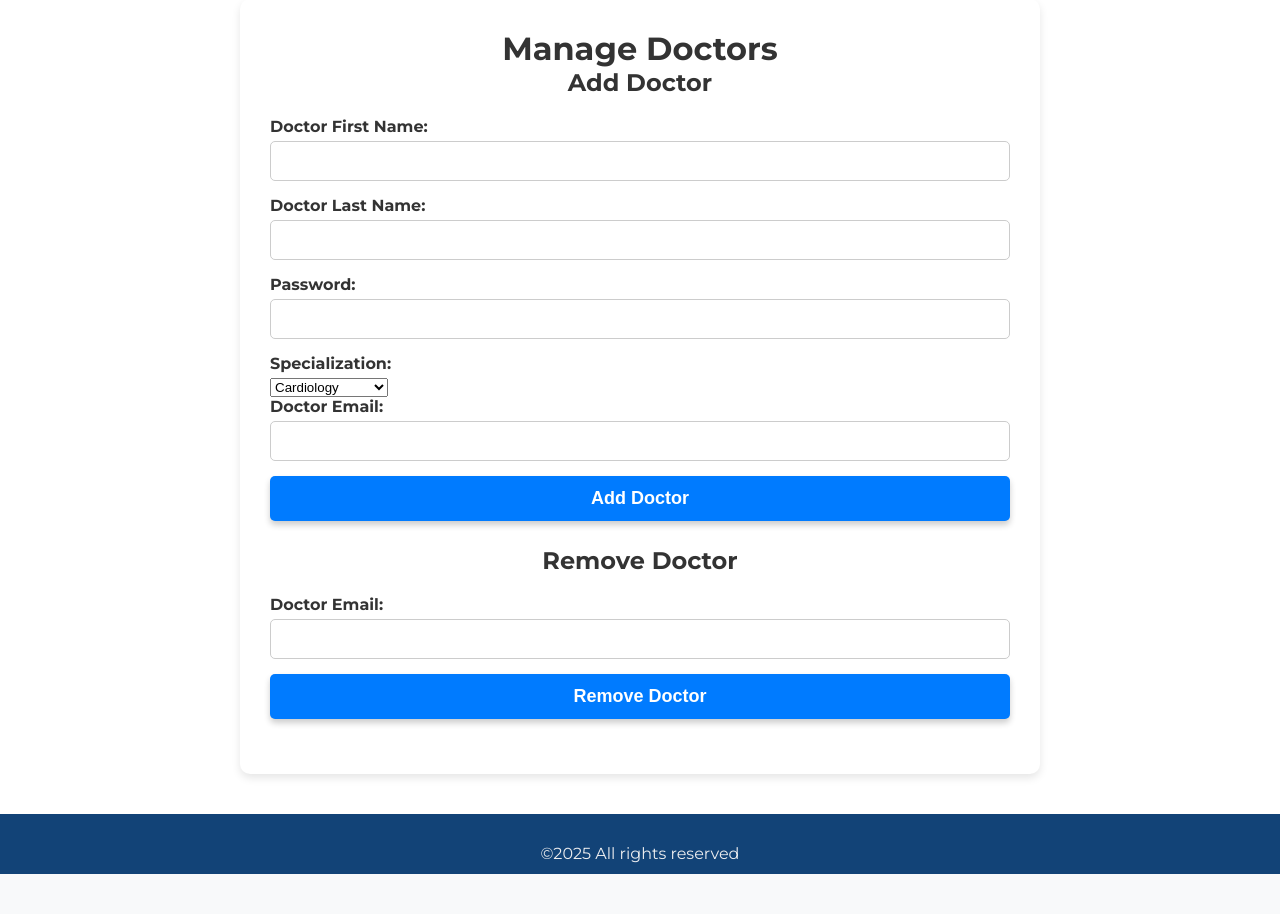
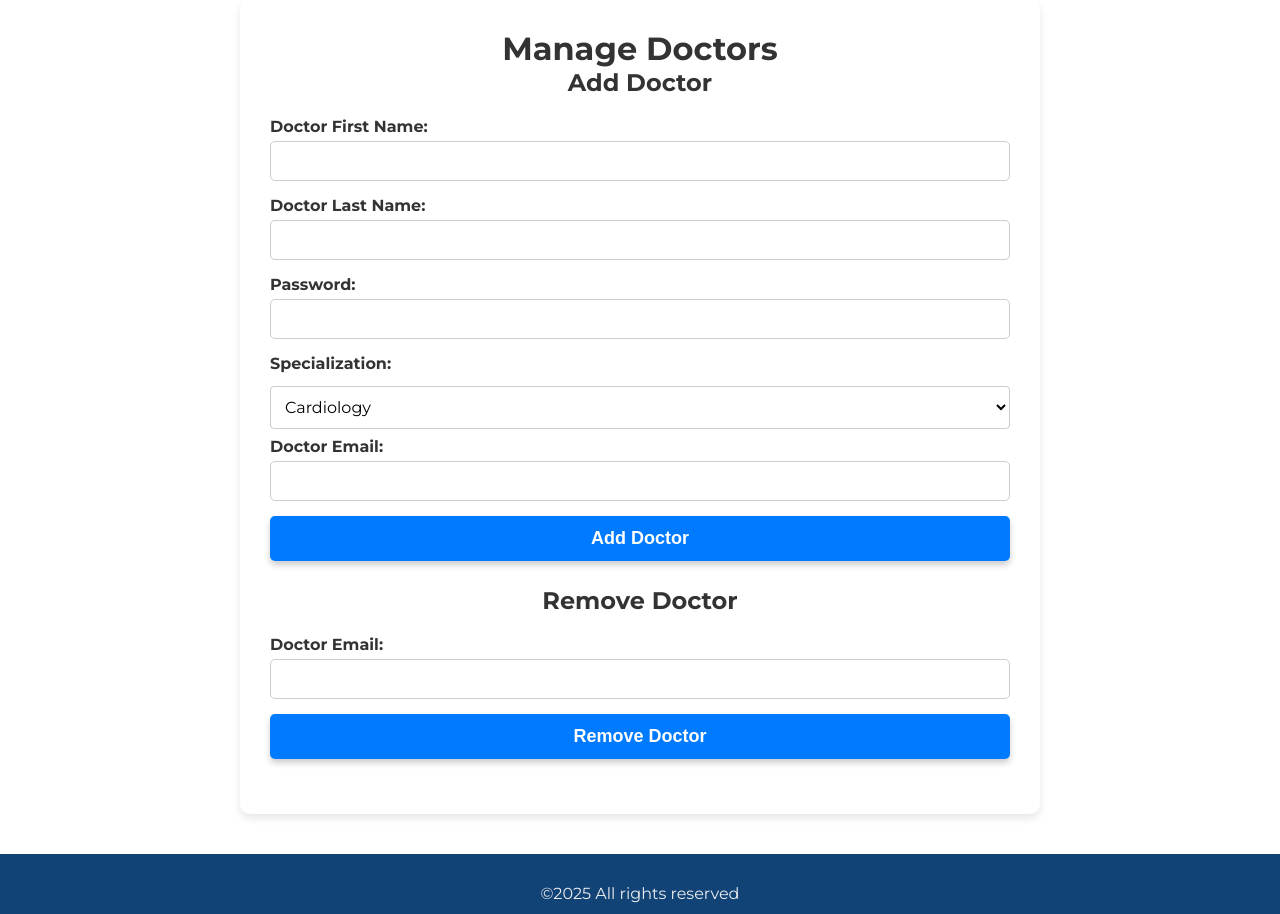
Before and after one commit to yabtsegaAschalew/ClinicWebsite, a PHP site: page /adminHomePage.php in a window 1280 px wide. Shown: the part 141-1055 px from the top of the page. Before the commit the page ends 1015 px from the top, so only its background shows below. Run offline with PHP 8.4, Linux system fonts and the light colour scheme.

Commit message:
css to select tag

```diff
--- a/css/style.css
+++ b/css/style.css
@@ -324,6 +324,26 @@ button:active {
   margin-top: 110px;
 }
 
+select {
+  width: 100%;
+  padding: 10px;
+  margin: 8px 0;
+  display: inline-block;
+  border: 1px solid #ccc;
+  border-radius: 4px;
+  box-sizing: border-box;
+  font-size: 16px;
+  font-family: 'Montserrat', sans-serif;
+  background-color: white;
+  cursor: pointer;
+}
+
+select:focus {
+  border-color: #007bff;
+  outline: none;
+  box-shadow: 0 0 5px rgba(0, 123, 255, 0.5);
+}
+
 
 @media (max-width: 1200px) {
   .container-2 {
```
